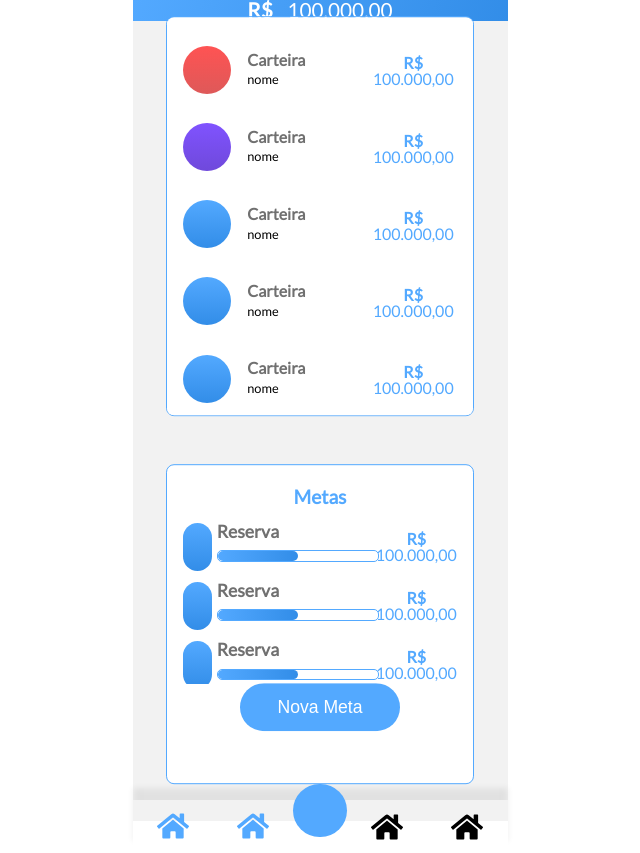
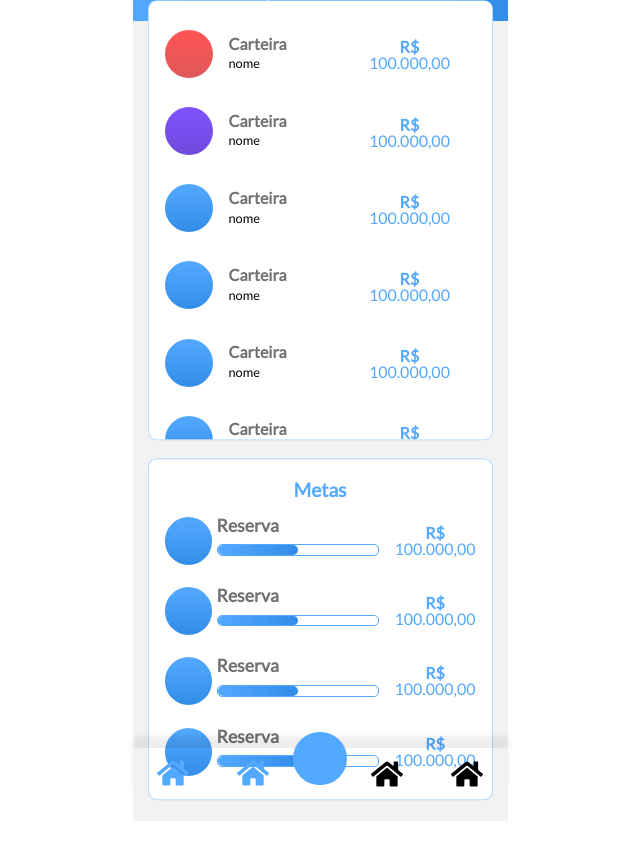
Before and after one commit to marcoshenriquemaia/contas-react, a React (Create React App) app: page / in a window 1280 px wide. Shown: the whole page, without its empty margins (320-960 px from the left). Built offline with nearby package versions, Linux system fonts and the light colour scheme.

Commit message:
hotfix - ajustando tamanho dos componentes

```diff
--- /dev/null
+++ b/src/components/category-selector/style.js
@@ -0,0 +1,4 @@
+import styled from 'styled-components'
+
+export const Container = styled.div`
+`
--- a/src/components/goals-list/index.js
+++ b/src/components/goals-list/index.js
@@ -2,7 +2,7 @@ import React from "react";
 import { Container, Title, List, Button } from './style.js'
 import Goal from "../goal";
 
-const GoalsList = () => {
+const GoalsList = ({setShowGoals}) => {
   return (
     <>
       <Container>
@@ -13,8 +13,8 @@ const GoalsList = () => {
           <Goal></Goal>
           <Goal></Goal>
           <Goal></Goal>
+        <Button onClick={() => setShowGoals(true)}>Nova Meta</Button>
         </List>
-        <Button>Nova Meta</Button>
       </Container>
     </>
   );
--- a/src/components/goals-list/style.js
+++ b/src/components/goals-list/style.js
@@ -4,16 +4,15 @@ export const Container = styled.div`
   display: flex;
   align-items: center;
   flex-direction: column;
-  width: 82%;
-  height: 40%;
-  border: 1px solid #53a9ff;
-  border-radius: 0.5em;
+  width: 82.936%;
+  height: 39.036%;
+  border: 1px solid #53A9FF69;
+  border-radius: 9px;
   background-color: #fff;
   overflow-y: scroll;
   padding: 1em;
   transform: translateY(-1.3em);
-  margin-top: 2em;
-  box-sizing: border-box;
+  margin-top: 18px;
 `;
 
 export const Title = styled.h1`
@@ -25,19 +24,23 @@ export const Title = styled.h1`
 
 export const List = styled.ul`
   width: 100%;
-  height: 60%;
+  height: 100%;
   overflow-y: scroll;
+  display: flex;
+  flex-direction: column;
 `;
 
 export const Button = styled.button`
   width: 10rem;
-  height: 3rem;
+  min-height: 3rem;
   border: none;
   border-radius: 1.5rem;
   color: #fff;
   font-size: 1.1em;
   background-color: #53a9ff;
   outline: none;
+  align-self: center;
+  margin-bottom: 1em;
   &:hover {
     background-color: #70aaff;
   }
--- /dev/null
+++ b/src/components/modal-goal/index.js
@@ -0,0 +1,12 @@
+import React from 'react'
+import { Container, BoxModal } from './style'
+
+const ModalGoal = () =>{
+  return(
+    <Container>
+      <BoxModal></BoxModal>
+    </Container>
+  )
+}
+
+export default ModalGoal;
--- /dev/null
+++ b/src/components/modal-goal/style.js
@@ -0,0 +1,20 @@
+import styled from 'styled-components'
+
+export const Container = styled.div`
+  position: absolute;
+  display: flex;
+  align-items: center;
+  justify-content: center;
+  width: 100%;
+  height: 100vh;
+  top: 0;
+  z-index: 5;
+  background-color: #53A9FF4A;
+`
+export const BoxModal = styled.div`
+  width: 82%;
+  height: 70%;
+  padding: 1em;
+  background-color: #fff;
+  border-radius: 9px;
+`
--- a/src/components/tab-bottom-navigation/style.js
+++ b/src/components/tab-bottom-navigation/style.js
@@ -3,9 +3,11 @@ import { FaHome } from 'react-icons/fa'
 
 export const Container = styled.div`
   display: flex;
+  position: sticky;
+  bottom: 0;
   justify-content: space-evenly;
   width: 100%;
-  height: 7%;
+  height: 6.562%;
   box-shadow: 0px -12px 6px rgba(0,0,0,.07);
 `
 
--- a/src/components/total-value/style.js
+++ b/src/components/total-value/style.js
@@ -2,7 +2,7 @@ import styled from "styled-components";
 
 export const Container = styled.div`
   width: 100%;
-  height: 20%;
+  height: 28.87%;
   background-image: linear-gradient(114deg, #53a9ff, #328de8);
   display: flex;
   justify-content: center;
--- a/src/components/wallet-list/style.js
+++ b/src/components/wallet-list/style.js
@@ -4,13 +4,12 @@ export const Container = styled.section`
   display: flex;
   align-items: center;
   flex-direction: column;
-  width: 82%;
-  height: 50%;
-  border: 1px solid #53a9ff;
-  border-radius: 0.5em;
+  width: 82.937%;
+  height: 51.43%;
+  border: 1px solid #53a9ff69;
+  border-radius: 9px;
   background-color: #fff;
   overflow-y: scroll;
   padding: 1em;
   transform: translateY(-1.3em);
-  box-sizing: border-box;
 `;
--- a/src/pages/home/index.js
+++ b/src/pages/home/index.js
@@ -4,16 +4,18 @@ import WalletList from "../../components/wallet-list";
 import "./style.css";
 import GoalsList from "../../components/goals-list";
 import { Container, Wrapper } from "./style.js";
+import ModalGoals from '../../components/modal-goal'
 
 const Home = () => {
-  const [mostraMeta, setMostraMeta] = useState(false);
+  const [showGoals, setShowGoals] = useState(false);
 
   return (
     <Container>
-      <TotalValue setMostraMeta={() => setMostraMeta(!mostraMeta)}></TotalValue>
+      {showGoals && <ModalGoals setShowGoals={setShowGoals}></ModalGoals>}
+      <TotalValue></TotalValue>
       <Wrapper>
         <WalletList></WalletList>
-        <GoalsList></GoalsList>
+        <GoalsList setShowGoals={setShowGoals}></GoalsList>
       </Wrapper>
     </Container>
   );
```
Also changed, not shown: src/components/category-selector/index.js (added, +9 -0 lines).
